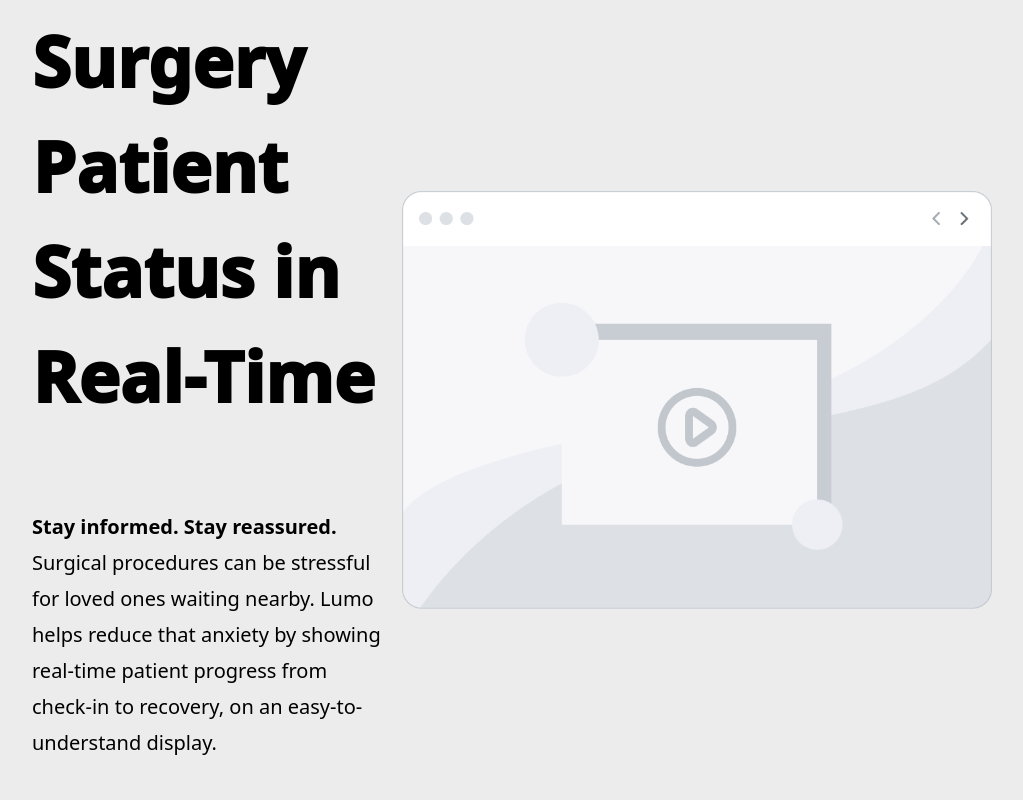
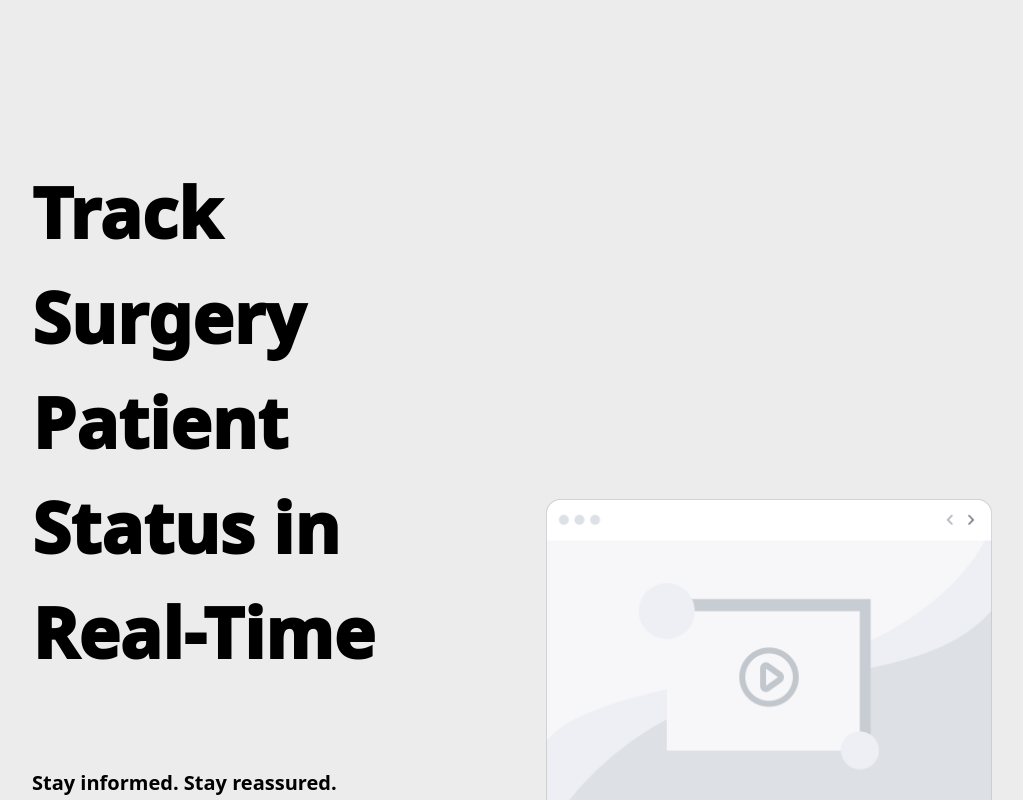
Before and after one commit to chingu-voyages/V56-tier2-team-24, a React (Vite) app: page / in a window 1280 px wide. Shown: the top 800 px of the page, without its empty margins (128-1151 px from the left). Built offline with nearby package versions, Linux system fonts and the light colour scheme.

Commit message:
Adjust text and hero section sizing.

```diff
--- a/src/components/hero.tsx
+++ b/src/components/hero.tsx
@@ -1,7 +1,7 @@
 export default function Hero() {
   return (
     <>
-      <div className="w-full h-screen bg-[#ECECEC] flex flex-row justify-between px-40 gap-4">
+      <div className="w-full bg-[#ECECEC] flex flex-row py-40 px-40 gap-40">
         <div className="w-1/2 h-full flex flex-col justify-center">
           <div id="hero-text" className="flex flex-col justify-center">
             <h1 className="text-[70px] font-[1000] mb-20">
```
